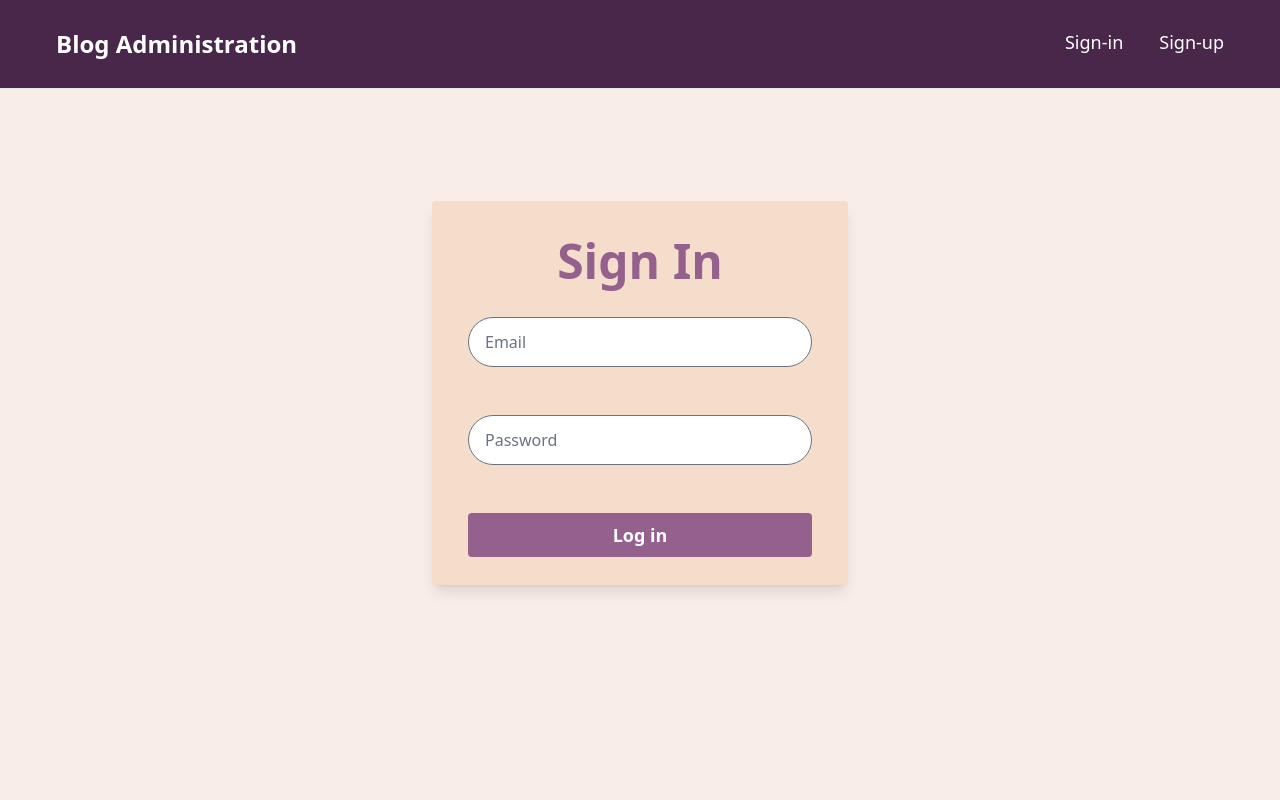
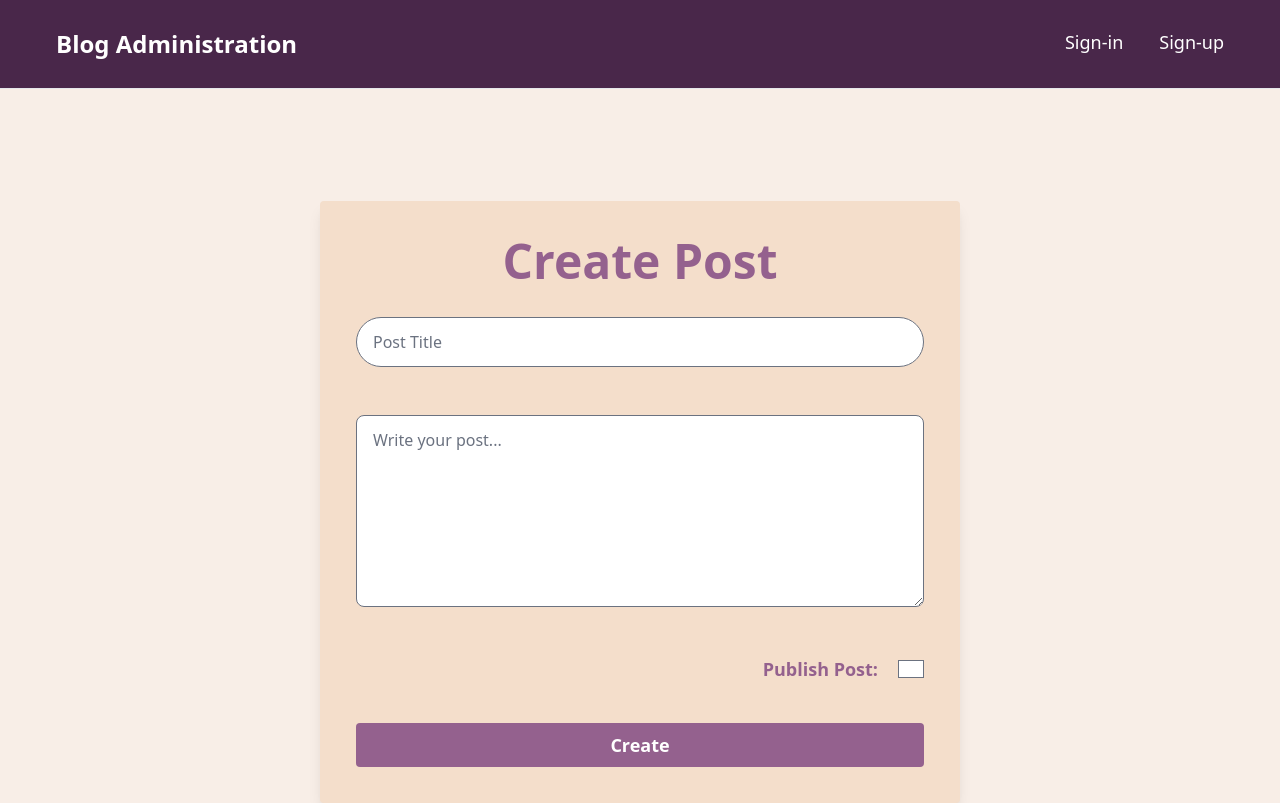
Before and after one commit to rdpinkst/blog-administration, a React (Vite) app: page / in a window 1280 px wide. Built offline with nearby package versions, Linux system fonts and the light colour scheme.

Commit message:
Add CreatePost

```diff
--- a/src/App.jsx
+++ b/src/App.jsx
@@ -1,13 +1,16 @@
 import { useState } from 'react'
 import reactLogo from './assets/react.svg'
+import Navbar from './components/Navbar'
+import Signin from './components/Signin'
+import CreatePost from './components/CreatePost'
 
 
 function App() {
   return (
-    <div className="App">
-      <h1 className="text-3xl font-bold underline text-center">
-      Hello world! </h1>
-
+    <div className="App flex flex-col min-h-screen">
+      <Navbar />
+      {/* <Signin /> */}
+      <CreatePost />
     </div>
   )
 }
--- /dev/null
+++ b/src/components/CreatePost.jsx
@@ -0,0 +1,29 @@
+function CreatePost() {
+    return (
+        <div className="bg-shell flex grow justify-center">
+            <form action="#" className= "w-1/2 rounded overflow-hidden shadow-lg p-9 mt-28 space-y-8 h-fit bg-sand">
+                <h2 className="text-5xl text-center font-bold text-grape">Create Post</h2>
+                <div className="pb-4">
+                    <label htmlFor="title"></label>
+                    <input className="form-input px-4 py-3 rounded-full w-full"
+                    type="text" name="title" id="title" placeholder="Post Title"/>
+                </div>
+                <div className="pb-4">
+                    <label htmlFor="postBody"></label>
+                    <textarea className="form-input block h-48 px-4 py-3 rounded-lg w-full"
+                    type="text" name="postBody" id="postBody" placeholder="Write your post..."/>
+                </div>
+                <div className="flex justify-end items-center pb-2">
+                    <label htmlFor="publish" className="text-grape text-lg font-bold">Publish Post:</label>
+                    <input className="form-input ml-5 h-4 w-4"
+                    type="checkbox" name="publish" id="publish" />
+                </div>
+
+                <button className="font-bold py-2 px-4 rounded bg-grape
+                text-white w-full font-semibold text-lg">Create</button>
+            </form>
+        </div>
+    )
+}
+
+export default CreatePost;
--- a/src/components/Signin.jsx
+++ b/src/components/Signin.jsx
@@ -6,7 +6,7 @@ function Signin() {
 
     return (
         <div className="container mx-auto px-4 flex justify-center bg-shell min-w-full grow">
-            <form action="#" className= "w-1/3 rounded overflow-hidden shadow-lg p-9 mt-28 space-y-8 h-96 bg-sand">
+            <form action="#" className= "w-1/4 rounded overflow-hidden shadow-lg p-9 mt-28 space-y-8 h-96 bg-sand">
                 <h2 className="text-5xl text-center font-bold text-grape">{signIn ? "Sign In" : "Sign Up"}</h2>
                 <div className="pb-4">
                     <label htmlFor="email"></label>
--- a/src/index.css
+++ b/src/index.css
@@ -10,6 +10,4 @@ html{
 }
 #root{
   min-height: 100vh;
-  display: flex;
-  flex-direction: column;
 }
--- a/src/main.jsx
+++ b/src/main.jsx
@@ -7,7 +7,6 @@ import './index.css'
 
 ReactDOM.createRoot(document.getElementById('root')).render(
   <React.StrictMode>
-    <Navbar />
-    <Signin />
+    <App />
   </React.StrictMode>,
 )
```
